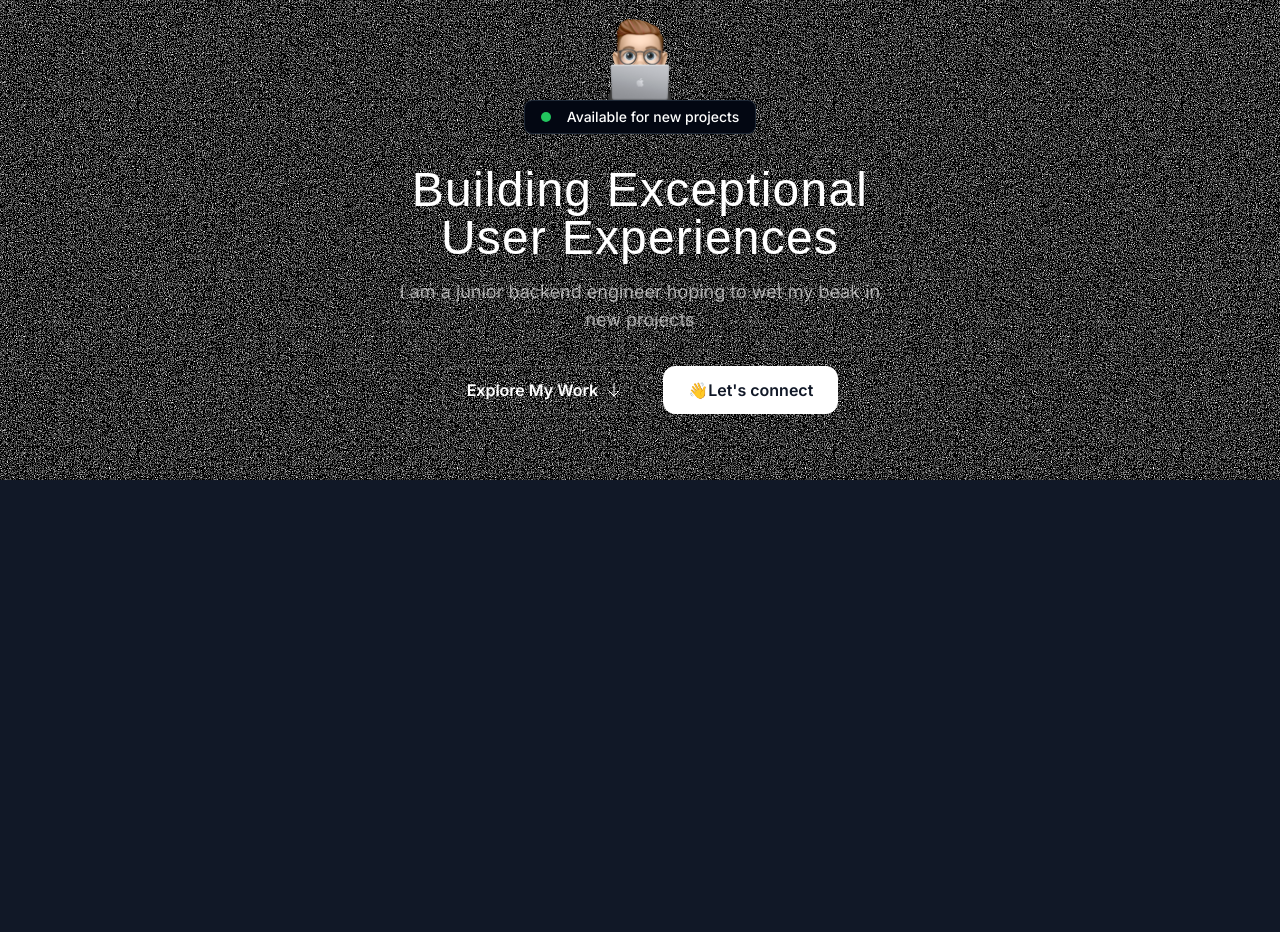
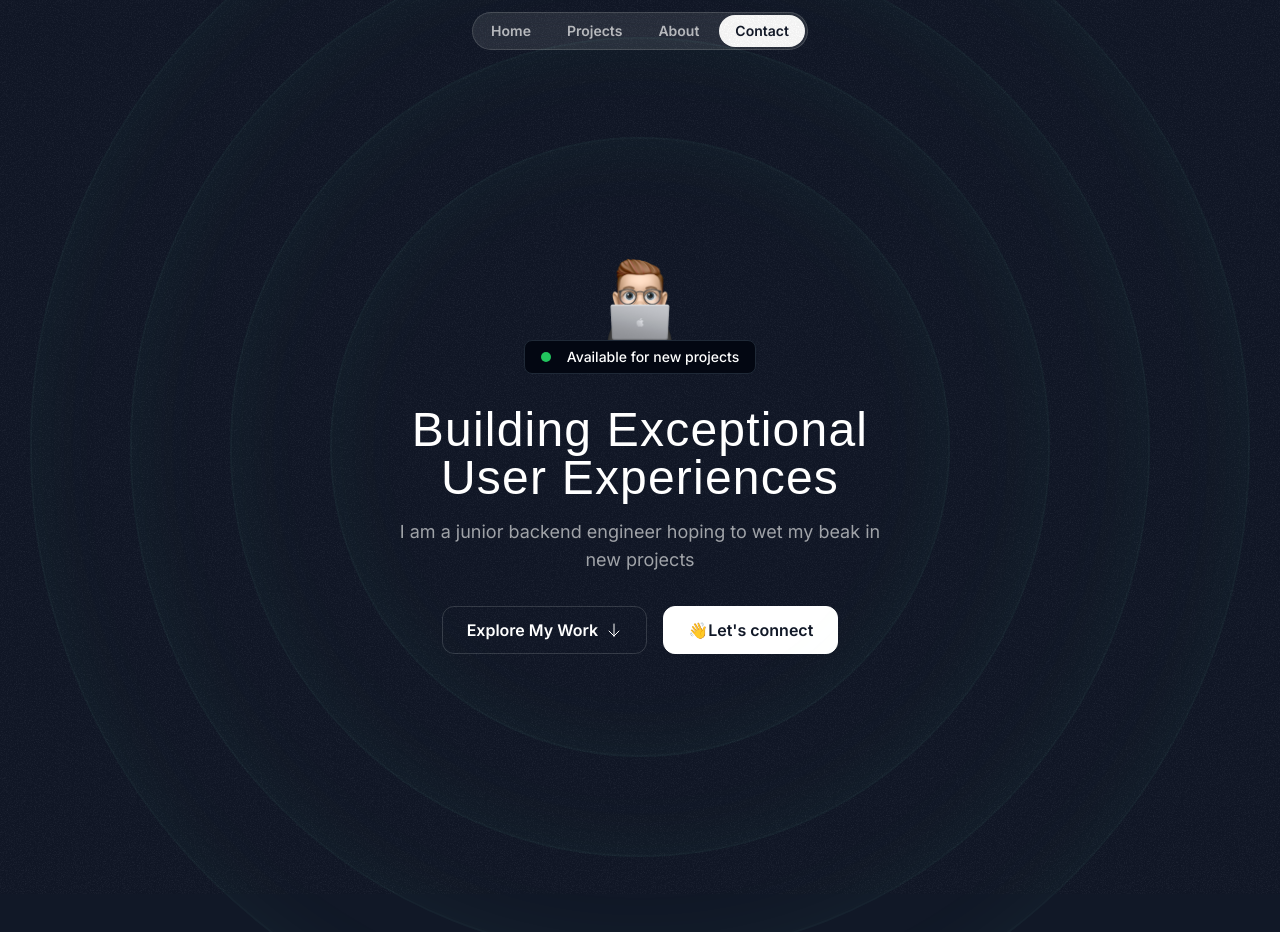
Before and after one commit to Stan1-0/portfolio, a Next.js app: page / in a window 1280 px wide. Shown: the top 932 px of the page. Before the commit the page ends 800 px from the top, so only its background shows below. Built offline with nearby package versions, Linux system fonts and the light colour scheme; a web font is replaced by a local one.

Commit message:
added rings to hero

```diff
--- a/src/app/globals.css
+++ b/src/app/globals.css
@@ -6,4 +6,8 @@
     .nav-item{
         @apply px-4 py-1.5 rounded-full text-white/70 text-sm font-semibold hover:bg-white/10 hover:text-white transition duration-300;
     }
+
+    .hero-ring {
+        @apply absolute inset-0 border-2 top-1/2 left-1/2 -translate-x-1/2 -translate-y-1/2 rounded-full border-emerald-300/5 shadow-[0_0_80px_inset] shadow-emerald-300/5
+    }
 }
--- a/src/sections/Hero.tsx
+++ b/src/sections/Hero.tsx
@@ -6,8 +6,14 @@ import grainImage from '@/assets/images/grain.jpg'
 export const HeroSection = () => {
   return (
     <div className="py-32 md:py-48 lg:py-60 relative z-0" >
-      <div className="absolute inset-0" style={{
-         backgroundImage: `url(${grainImage.src})`}}>
+      <div className="absolute inset-0 -z-30 opacity-5 " style={{
+        backgroundImage: `url(${grainImage.src})`}}>
+        </div>
+        <div className=" size-[620px] hero-ring"></div>
+        <div className=" size-[820px] hero-ring"></div>
+        <div className=" size-[1020px] hero-ring"></div>
+        <div className=" size-[1220px] hero-ring"></div>
+      <div className="container">
         <div className="flex flex-col items-center">
           <Image
             src={memojiImage}
```
